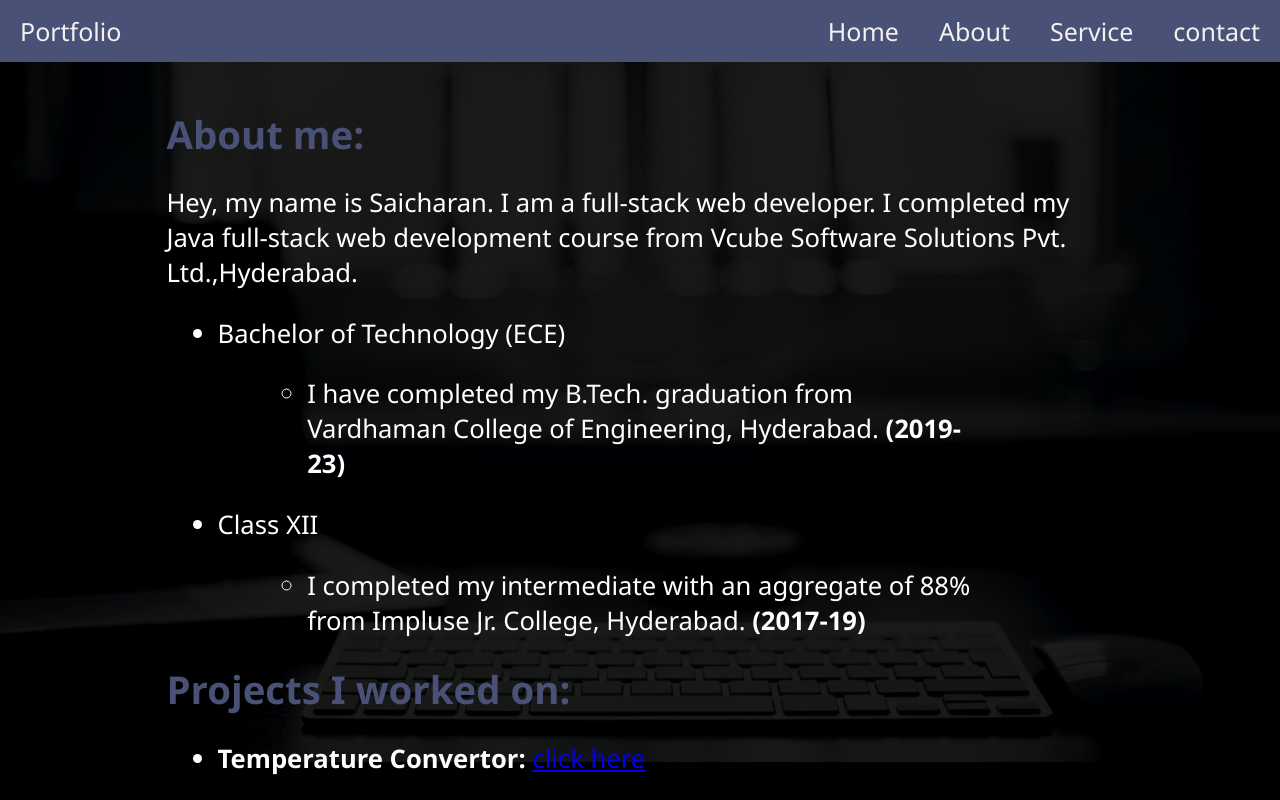
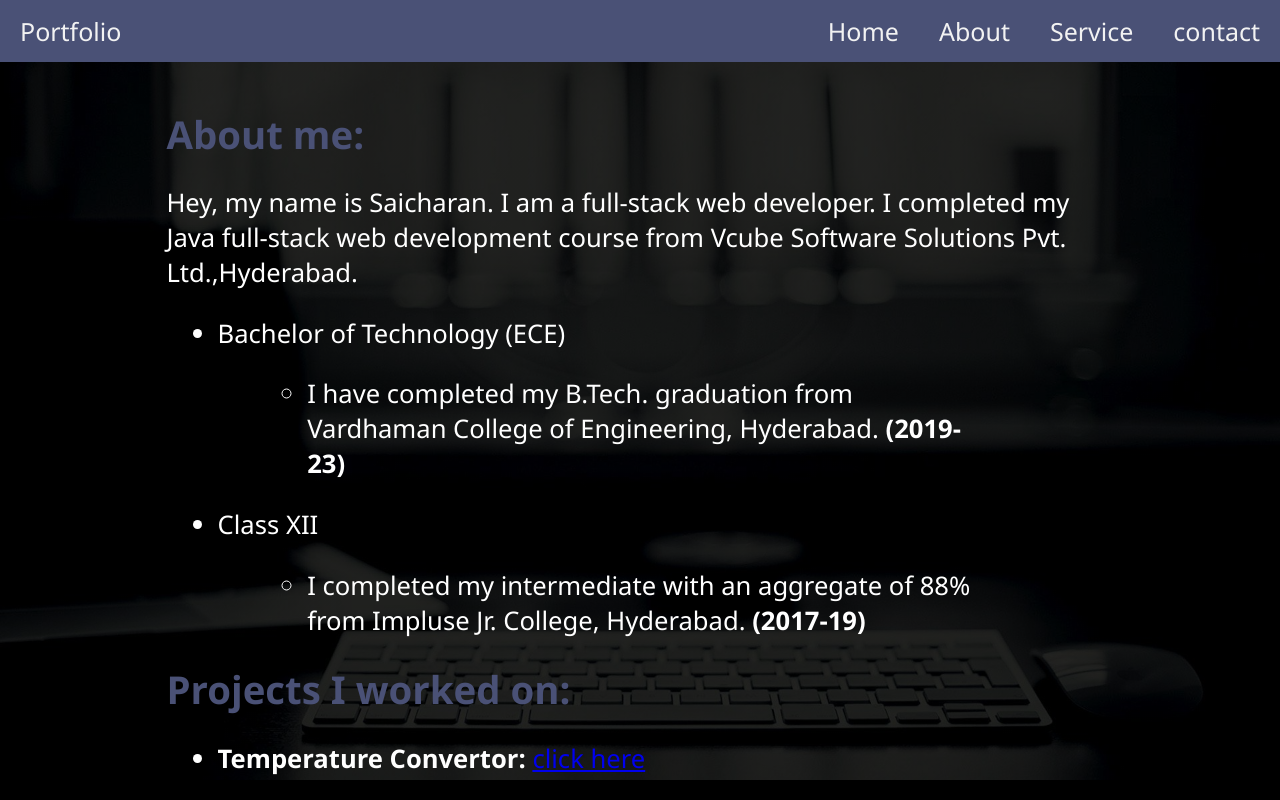
Before and after one commit to saicharan0123/MyPortfolio, a plain HTML site: page About.html in a window 1280 px wide. Drawn offline with nearby package versions, Linux system fonts and the light colour scheme.

Commit message:
version 1.1

```diff
--- a/About.html
+++ b/About.html
@@ -12,11 +12,11 @@
         .about-me {
             color: rgb(255, 255, 255);
             width: 100%;
-            height: calc(100% - 100px);
+            height: calc(100% - 82px);
             display: flex;
             justify-content: center;
             align-items: center;
-            background-image: linear-gradient(rgba(0, 0, 0, 0.8), rgba(0, 0, 0, 0.8)), url("Bg_home.jpg");
+            background-image: linear-gradient(rgba(0, 0, 0, 0.75), rgba(0, 0, 0, 0.75)), url("Bg_home.jpg");
             background-position: center;
             background-repeat: no-repeat;
             background-size: cover;
```
Also changed, not shown: Service.html (+2 -2 lines), contact.html (+2 -2 lines).
